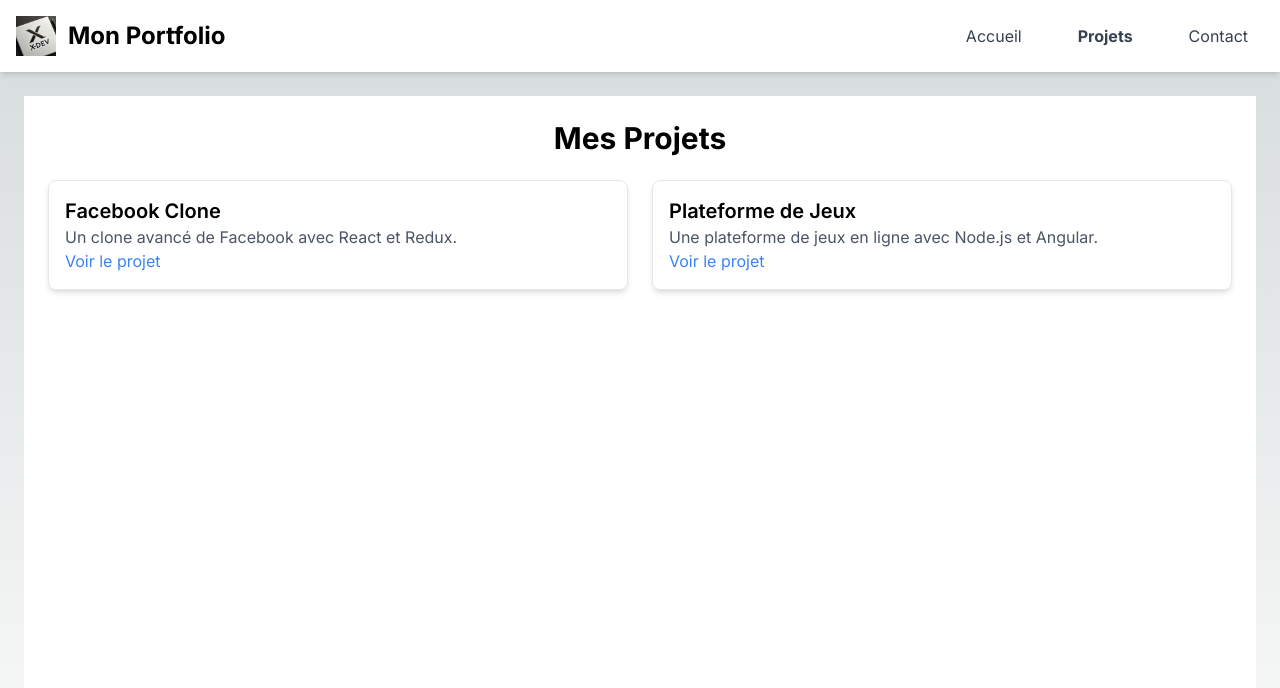
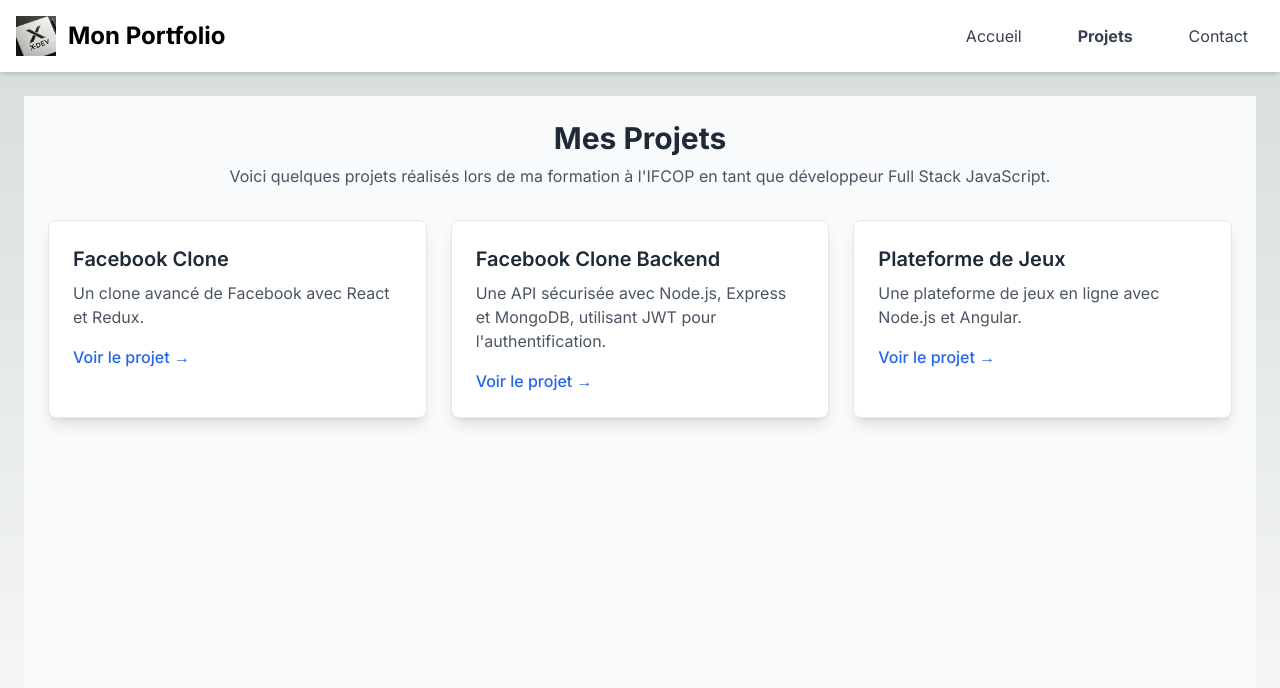
Before and after one commit to ingemedical16/stackblitz-mon-portfolio, a Next.js app: page /projects in a window 1280 px wide. Shown: the top 688 px of the page. Built offline with nearby package versions, Linux system fonts and the light colour scheme.

Commit message:
update UI

```diff
--- a/app/components/ProjectCard/index.tsx
+++ b/app/components/ProjectCard/index.tsx
@@ -10,13 +10,18 @@ const ProjectCard: React.FC<ProjectCardProps> = ({
   link,
 }) => {
   return (
-    <div className="p-4 border rounded-lg shadow-md">
-      <h2 className="text-xl font-semibold">{title}</h2>
-      <p className="text-gray-600">{description}</p>
-      <a href={link} className="text-blue-500">
-        Voir le projet
-      </a>
-    </div>
+    <div className="p-6 bg-white border border-gray-200 rounded-lg shadow-lg transition-transform hover:scale-105">
+    <h2 className="text-xl font-semibold text-gray-800">{title}</h2>
+    <p className="text-gray-600 mt-2">{description}</p>
+    <a
+      href={link}
+      className="inline-block mt-4 text-blue-600 hover:underline font-medium"
+      target="_blank"
+      rel="noopener noreferrer"
+    >
+      Voir le projet →
+    </a>
+  </div>
   );
 };
 
--- a/app/projects/page.tsx
+++ b/app/projects/page.tsx
@@ -2,18 +2,27 @@ import ProjectCard from '@/app/components/ProjectCard';
 
 export default function Projects() {
   return (
-    <div className="min-h-screen bg-white p-6">
-      <h1 className="text-3xl font-bold text-center">Mes Projets</h1>
-      <div className="grid grid-cols-1 md:grid-cols-2 gap-6 mt-6">
+    <div className="min-h-screen bg-gray-50 p-6">
+    <h1 className="text-3xl font-bold text-center text-gray-800">Mes Projets</h1>
+    <p className="text-center text-gray-600 mt-2">
+      Voici quelques projets réalisés lors de ma formation à l'IFCOP en tant que développeur Full Stack JavaScript.
+    </p>
+
+    <div className="grid grid-cols-1 md:grid-cols-2 lg:grid-cols-3 gap-6 mt-8">
       <ProjectCard
         title="Facebook Clone"
         description="Un clone avancé de Facebook avec React et Redux."
-          link="#"
+        link="https://x-dev-social.vercel.app/"
+      />
+      <ProjectCard
+        title="Facebook Clone Backend"
+        description="Une API sécurisée avec Node.js, Express et MongoDB, utilisant JWT pour l'authentification."
+        link="https://facebook-backend-2f6a.onrender.com/"
       />
       <ProjectCard
         title="Plateforme de Jeux"
         description="Une plateforme de jeux en ligne avec Node.js et Angular."
-          link="#"
+        link="https://multiplayer-game-platform.onrender.com/"
       />
     </div>
   </div>
```
Lines whose indentation alone changed are shown as unchanged.
